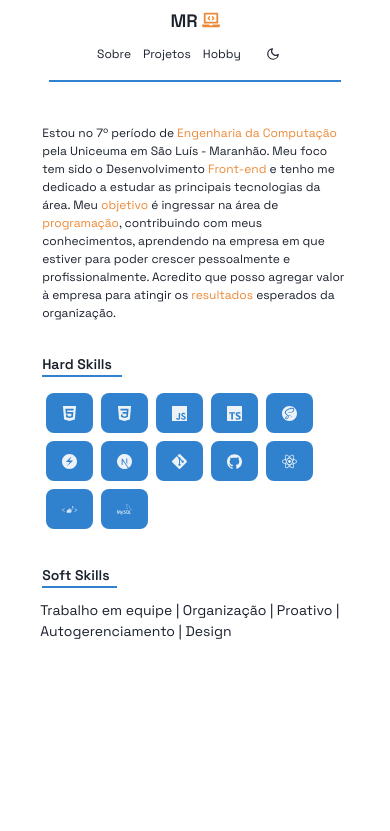
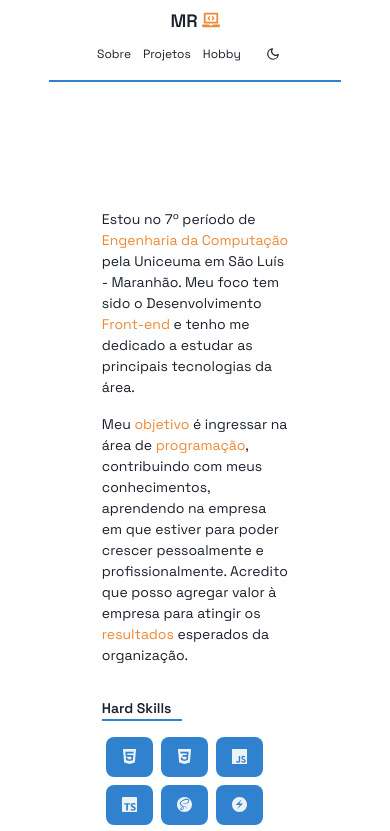
Before and after one commit to mateusrr/Portfolio, a Next.js app: page /about in a window 390 px wide. Shown: the top 831 px of the page. Built offline with nearby package versions, Linux system fonts and the light colour scheme.

Commit message:
responsive

```diff
--- a/src/pages/about.tsx
+++ b/src/pages/about.tsx
@@ -12,29 +12,32 @@ export default function About() {
         <Grid justifyContent="center">
           <Box
             maxW={{ base: 'auto', md: '800px' }}
-            fontSize={{ base: 'xs', md: 'md' }}
-            m={{ base: '5vh', md: '20vh' }}
+            fontSize={{ base: 'sm', md: 'xl' }}
+            m="15vh"
             textAlign="left"
           >
             <Text>
               <Highlight
-                query={[
-                  'Engenharia da Computação',
-                  'Front-end',
-                  'objetivo',
-                  'resultados',
-                  'programação',
-                ]}
+                query={['Engenharia da Computação', 'Front-end']}
                 styles={{ color: 'orange.400' }}
               >
                 Estou no 7º período de Engenharia da Computação pela Uniceuma em
                 São Luís - Maranhão. Meu foco tem sido o Desenvolvimento
                 Front-end e tenho me dedicado a estudar as principais
-                tecnologias da área. Meu objetivo é ingressar na área de
-                programação, contribuindo com meus conhecimentos, aprendendo na
-                empresa em que estiver para poder crescer pessoalmente e
-                profissionalmente. Acredito que posso agregar valor à empresa
-                para atingir os resultados esperados da organização.
+                tecnologias da área.
+              </Highlight>
+            </Text>
+
+            <Text mt={4}>
+              <Highlight
+                query={['objetivo', 'resultados', 'programação']}
+                styles={{ color: 'orange.400' }}
+              >
+                Meu objetivo é ingressar na área de programação, contribuindo
+                com meus conhecimentos, aprendendo na empresa em que estiver
+                para poder crescer pessoalmente e profissionalmente. Acredito
+                que posso agregar valor à empresa para atingir os resultados
+                esperados da organização.
               </Highlight>
             </Text>
             <Skills />
--- a/src/pages/index.tsx
+++ b/src/pages/index.tsx
@@ -16,7 +16,7 @@ export default function Home() {
         direction="column"
         align="center"
         justify="center"
-        height="calc(100vh - 82px)"
+        h="calc(100vh - 82px)"
       >
         <MotionEffect>
           <Box fontWeight="medium">
```
